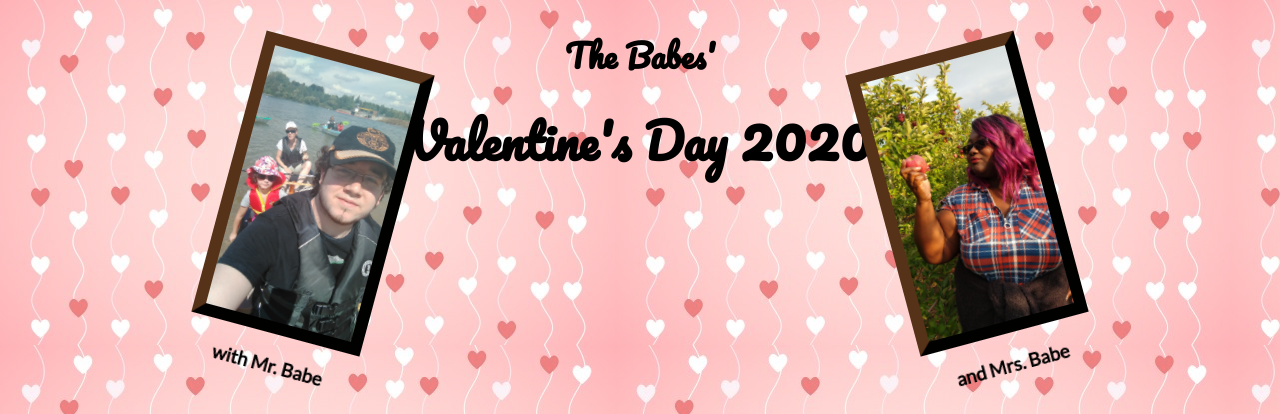
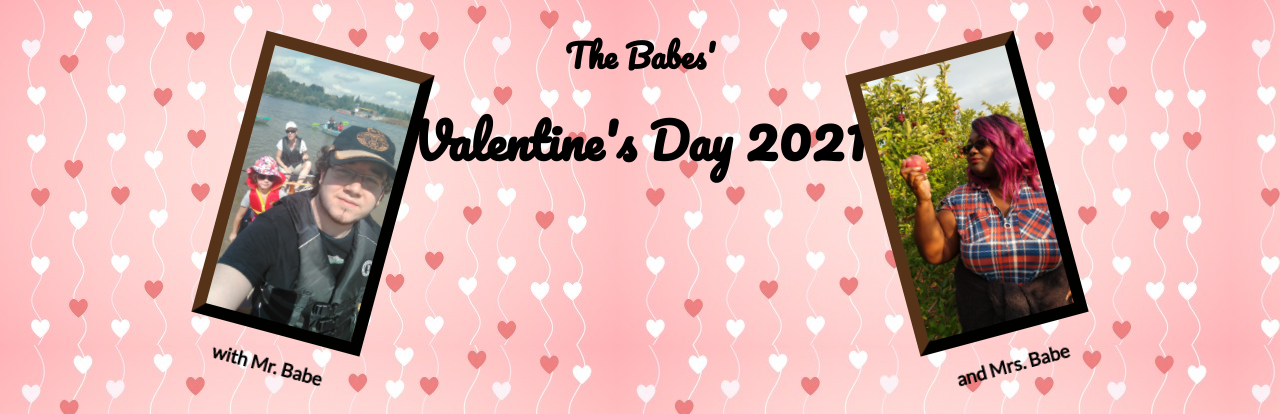
Before and after one commit to ryanamalfitano/ryanamalfitano.github.io, a plain HTML site: page personal/valentine/index.html in a window 1280 px wide. Shown: the top 414 px of the page. Drawn offline with Linux system fonts and the light colour scheme.

Commit message:
Updated year

```diff
--- a/personal/valentine/index.html
+++ b/personal/valentine/index.html
@@ -2,14 +2,14 @@
 <html>
     <head>
         <meta charset="utf-8">
-        <title>Valentine's Day 2020</title>
+        <title>Valentine's Day 2021</title>
         <link rel="stylesheet" href="style.css">
     </head>
 
     <body>
         <header>
             <h2>The Babes'</h2>
-            <h1>Valentine's Day <span>2020</span></h1>
+            <h1>Valentine's Day <span>2021</span></h1>
             <div class="mrbabe">
                 <img src="mrbabe.jpg" />
                 <h3>with Mr. Babe</h3>
```
